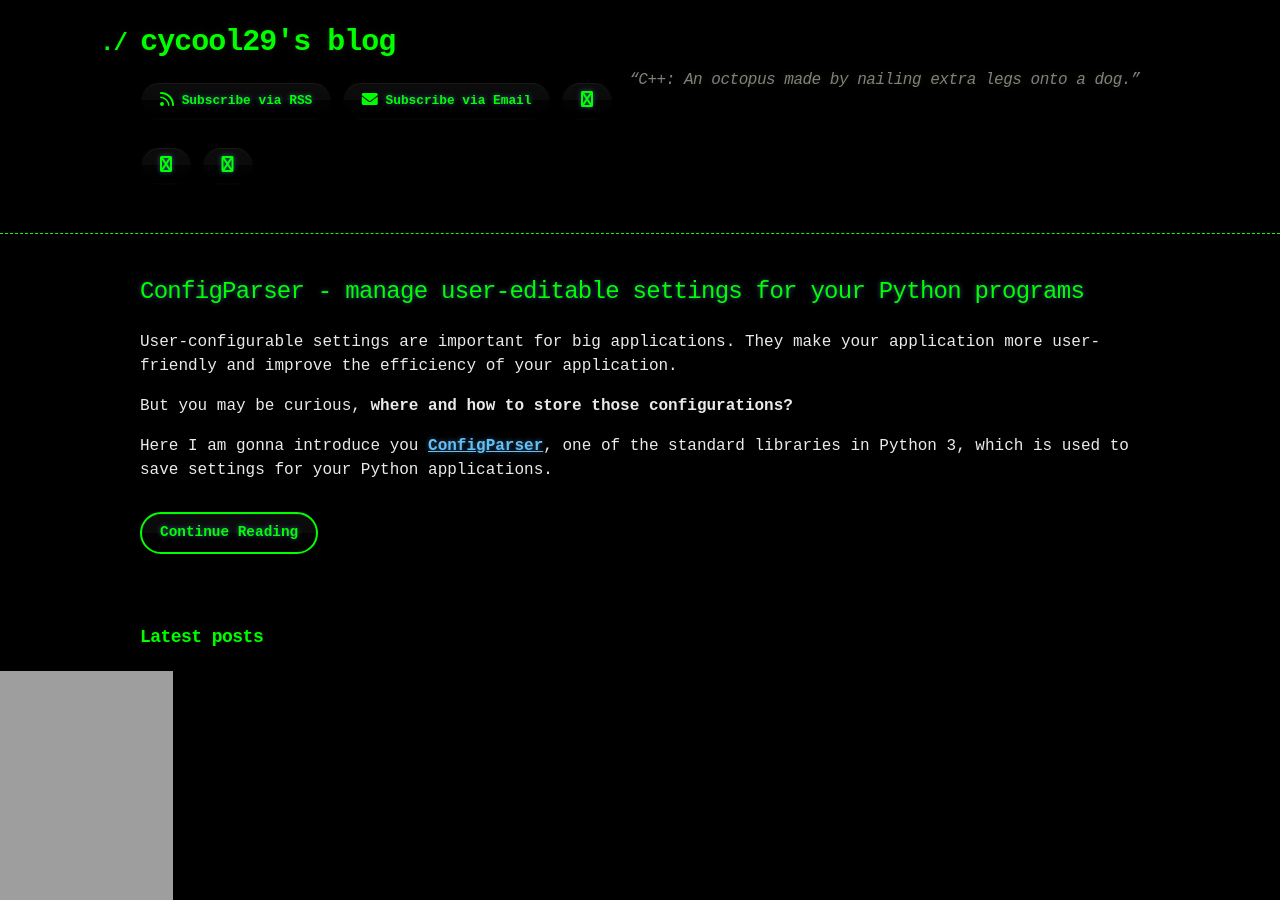
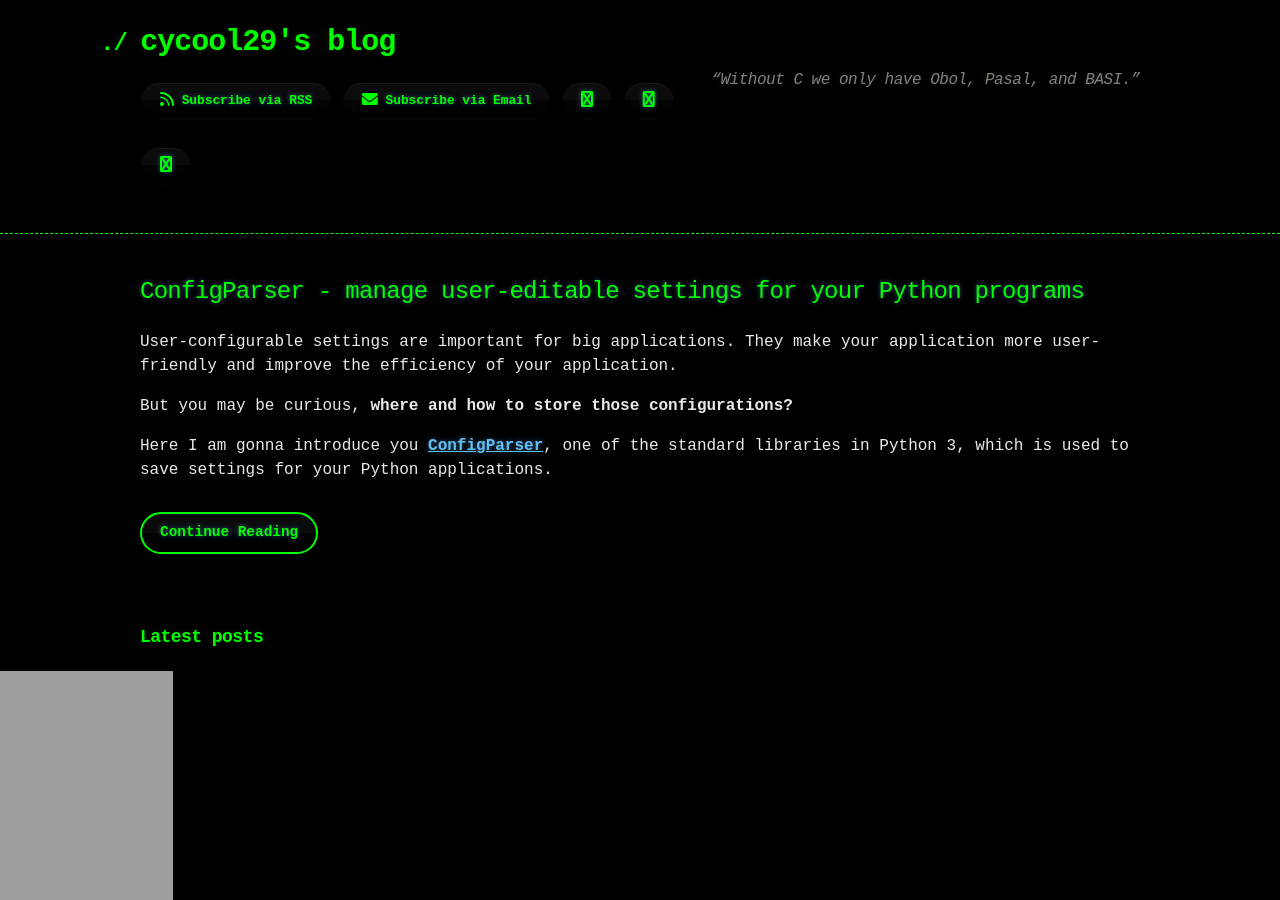
Before and after one commit to cycool29/cycool29.github.io, a Jekyll site: the page built from index.md, in a window 1280 px wide and 900 px high. Built offline with Jekyll 4.4.1, drawn with Linux system fonts in a browser that asks for light colours; a style sheet for code colours, icons or effects is not loaded.

Commit message:
Update quotes

```diff
--- a/_config.yml
+++ b/_config.yml
@@ -1,5 +1,5 @@
 title: cycool29's blog
-description: "“C++: An octopus made by nailing extra legs onto a dog.” "
+description: "“Without C we only have Obol, Pasal, and BASI.” "
 bio: A high school student. Intermediate in Python, Git, Bash. Learning JavaScript. He/Him. "
 author: cycool29
 url: https://cycool29.github.io
```
